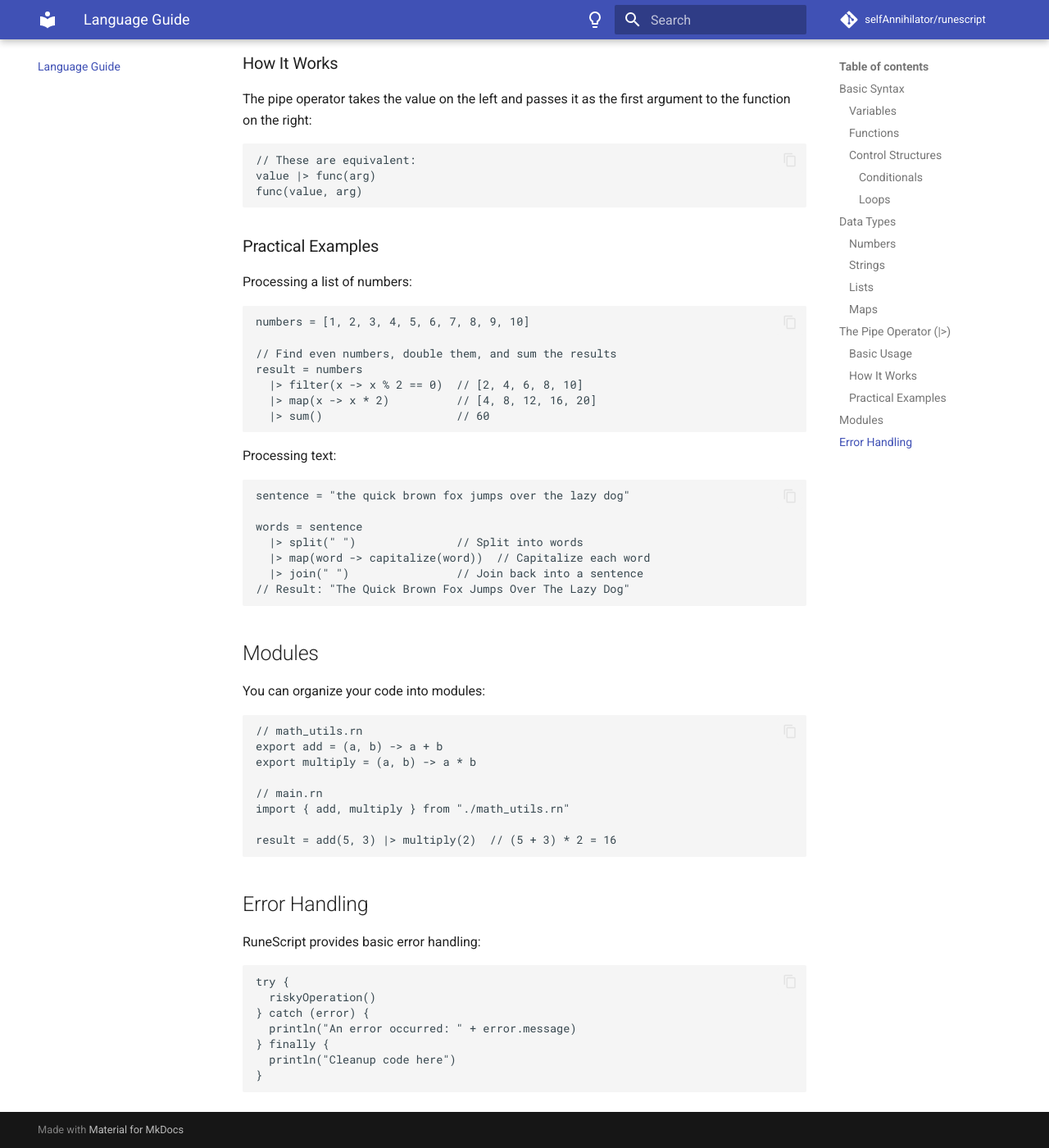
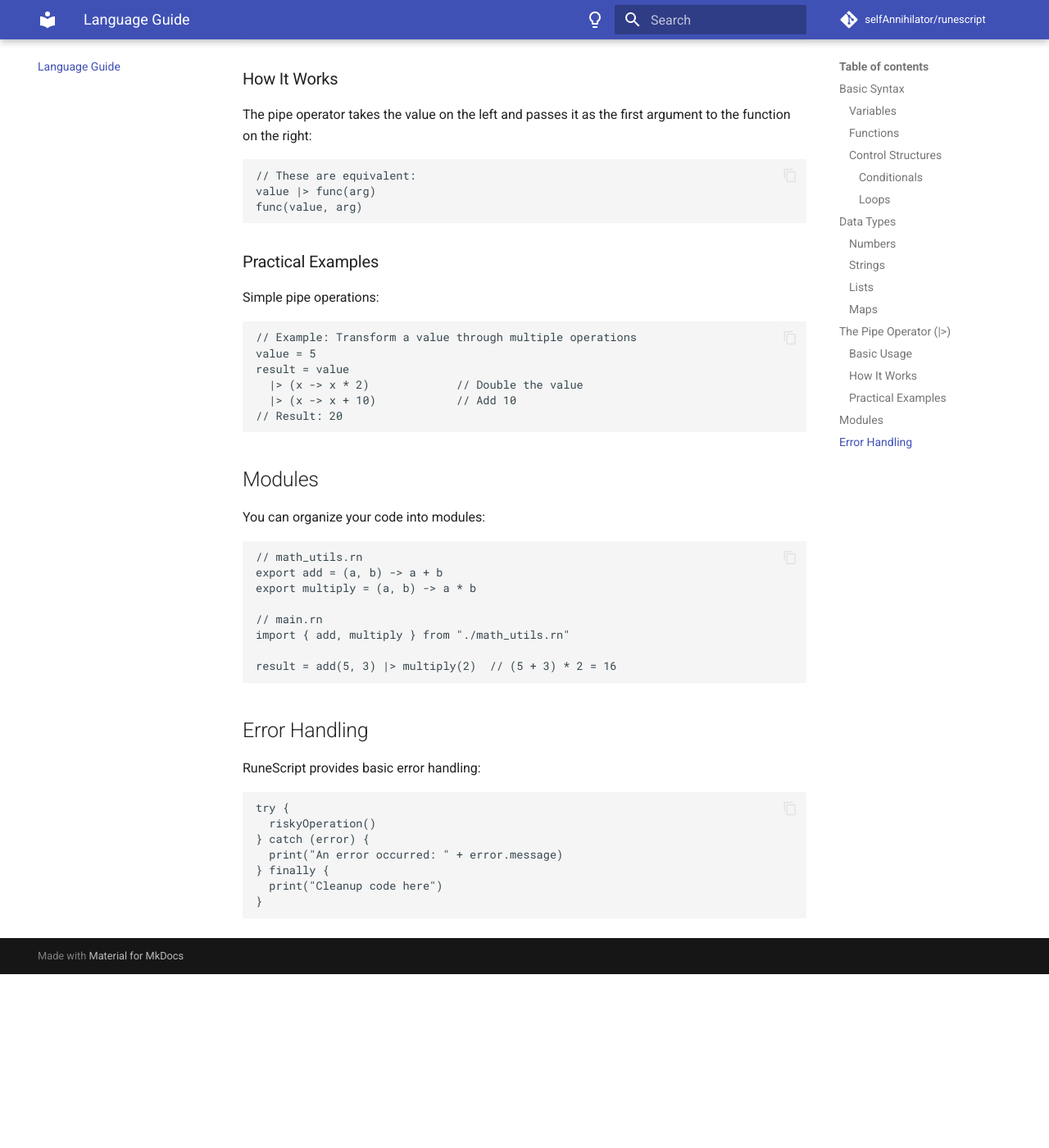
Before and after one commit to selfAnnihilator/runescript, an MkDocs documentation site: the page built from docs/language.md, in a window 1280 px wide and 1400 px high, scrolled down 2837 px. Shown: the whole window at 82% size. Built offline with MkDocs 1.6.1 and Material for MkDocs 9.7.7, drawn with Linux system fonts in a browser that asks for light colours; comment, search, counter and statistics services are not loaded; after the commit the page ends 4025 px from its top, so only the background shows below that; some of the changed text lies outside the part shown.

Commit message:
documentation correction

````diff
--- a/docs/language.md
+++ b/docs/language.md
@@ -52,15 +52,16 @@ result = if (x > 0) then x else -x
 #### Loops
 
 ```runescript
-// For loop
-for (i in range(0, 10)) {
-  println(i)
+// For loop - iterating over a list
+items = [1, 2, 3, 4, 5]
+for (item in items) {
+  print(item)
 }
 
 // While loop
 counter = 0
 while (counter < 5) {
-  println(counter)
+  print(counter)
   counter = counter + 1
 }
 ```
@@ -145,28 +146,15 @@ func(value, arg)
 
 ### Practical Examples
 
-Processing a list of numbers:
+Simple pipe operations:
 
 ```runescript
-numbers = [1, 2, 3, 4, 5, 6, 7, 8, 9, 10]
-
-// Find even numbers, double them, and sum the results
-result = numbers
-  |> filter(x -> x % 2 == 0)  // [2, 4, 6, 8, 10]
-  |> map(x -> x * 2)          // [4, 8, 12, 16, 20]
-  |> sum()                    // 60
-```
-
-Processing text:
-
-```runescript
-sentence = "the quick brown fox jumps over the lazy dog"
-
-words = sentence
-  |> split(" ")               // Split into words
-  |> map(word -> capitalize(word))  // Capitalize each word
-  |> join(" ")                // Join back into a sentence
-// Result: "The Quick Brown Fox Jumps Over The Lazy Dog"
+// Example: Transform a value through multiple operations
+value = 5
+result = value
+  |> (x -> x * 2)             // Double the value
+  |> (x -> x + 10)            // Add 10
+// Result: 20
 ```
 
 ## Modules
@@ -192,8 +180,8 @@ RuneScript provides basic error handling:
 try {
   riskyOperation()
 } catch (error) {
-  println("An error occurred: " + error.message)
+  print("An error occurred: " + error.message)
 } finally {
-  println("Cleanup code here")
+  print("Cleanup code here")
 }
 ```
````
Also changed, not shown: docs/getting-started.md (+6 -6 lines), docs/index.md (+1 -1 lines), docs/language-guide.md (+1 -1 lines), 1 other file.
